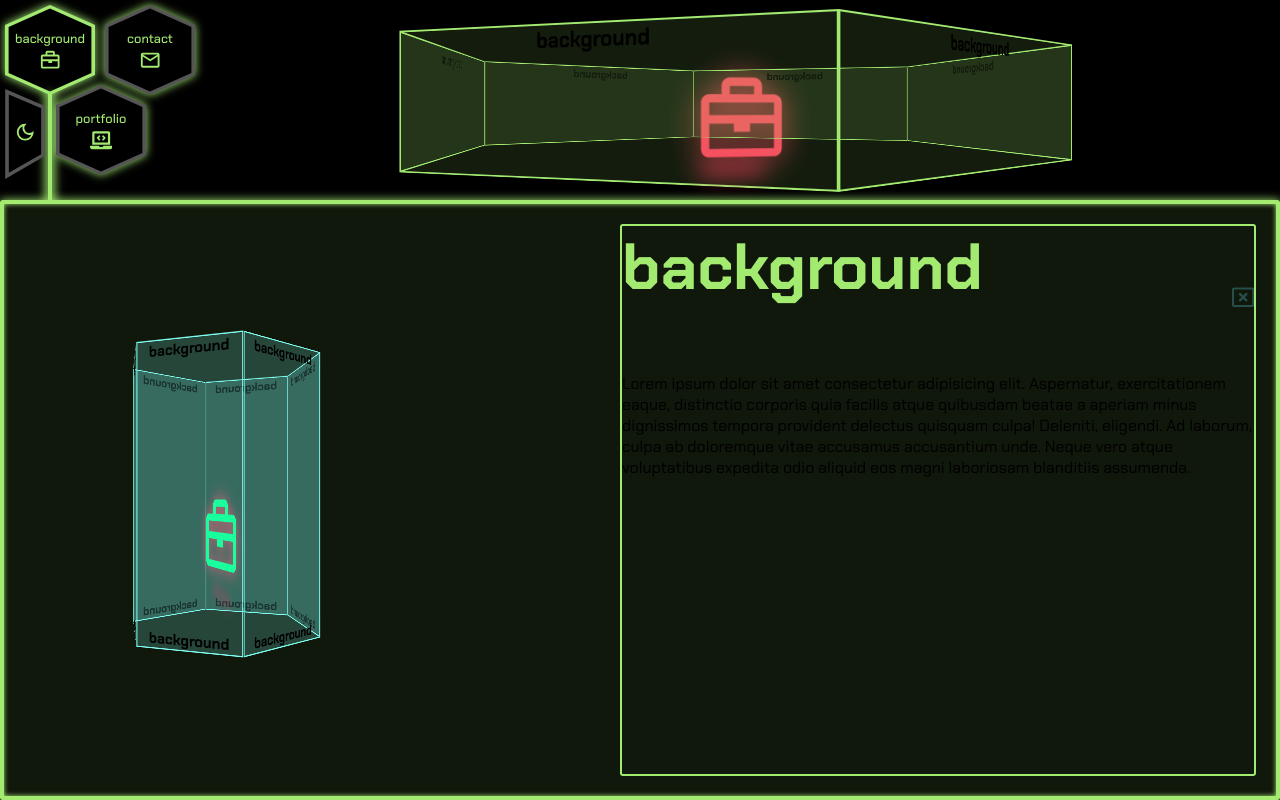
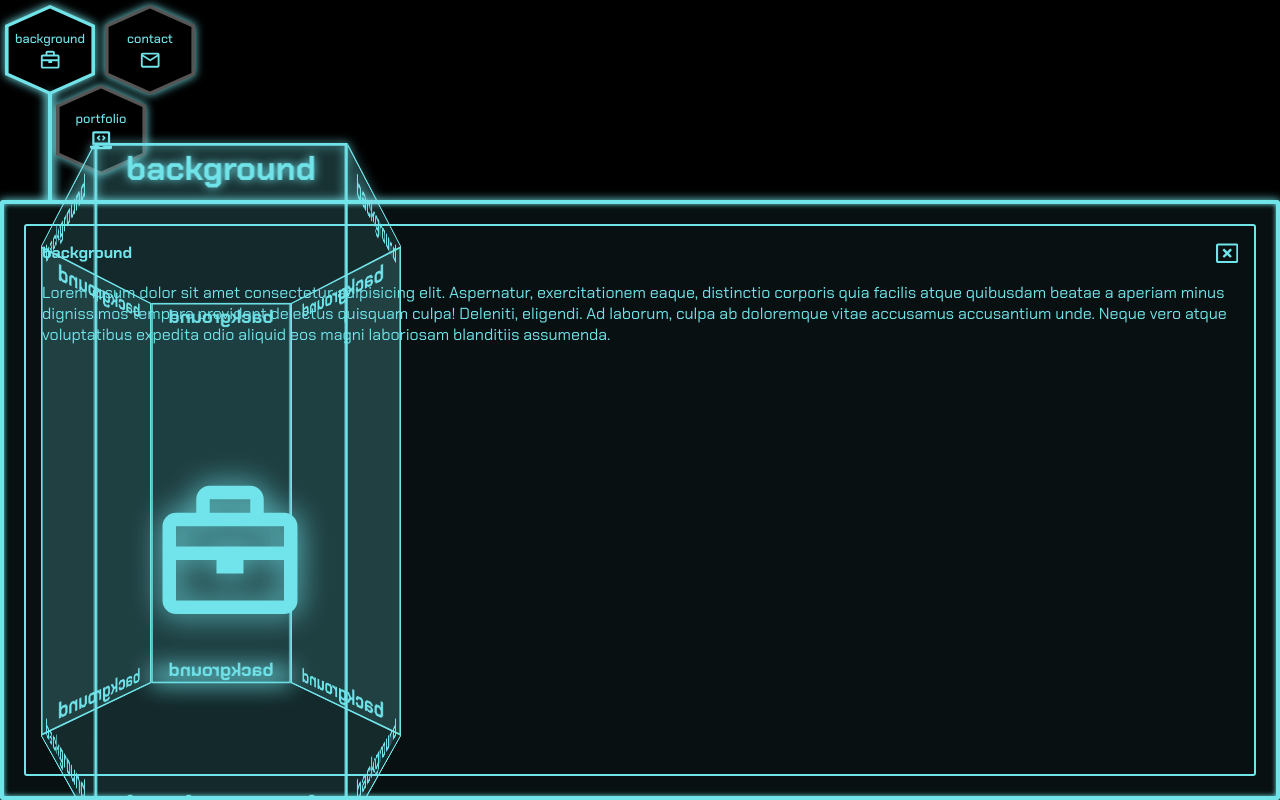
Before and after one commit to a-stepanian/portfolio-v2, a React (Create React App) app: page / in a window 1280 px wide. Both pictures are taken after a click on the button "background". Built offline with nearby package versions, Linux system fonts and the light colour scheme.

Commit message:
Refactors three dimensional components

```diff
--- a/src/App.tsx
+++ b/src/App.tsx
@@ -3,7 +3,7 @@ import styled, { ThemeProvider } from "styled-components";
 import { Hexagon } from "./Components/Hexagon";
 import { DarkModeBtn } from "./Components/DarkModeBtn";
 import { useAppContext } from "./AppContext";
-import ThreeDimensionsWide from "./Components/ThreeDimensionsMobile";
+import ThreeDimensionsMobile from "./Components/ThreeDimensionsMobile";
 
 export const App = () => {
   const { btnClicked, colorScheme } = useAppContext();
@@ -56,11 +56,13 @@ export const App = () => {
             <div className="bottom-hexagon">
               <Hexagon lightColor={"blue"} text={"portfolio"} />
             </div>
-            <DarkModeBtn />
+            {/* <DarkModeBtn /> */}
           </nav>
-          <div className="three-dimensions-mobile-wrapper">
-            <ThreeDimensionsWide />
-          </div>
+          {btnClicked !== "" && (
+            <div className="three-dimensions-mobile-wrapper">
+              <ThreeDimensionsMobile />
+            </div>
+          )}
         </div>
       </Wrapper>
     </ThemeProvider>
@@ -77,7 +79,7 @@ const Wrapper = styled.div`
   height: 100vh;
   overflow: hidden;
   background-color: ${props => props.theme.bgColor};
-  & * {
+  * {
     margin: 0;
     padding: 0;
     box-sizing: border-box;
@@ -85,7 +87,7 @@ const Wrapper = styled.div`
   }
   #site-wrapper {
     display: flex;
-    animation: appear 1s forwards;
+    animation: site-appear 1s forwards;
     nav {
       position: relative;
       width: 206px;
@@ -105,6 +107,7 @@ const Wrapper = styled.div`
       right: 0;
       width: calc(100vw - 206px);
       height: 200px;
+      animation: site-appear 1s forwards;
     }
   }
   /* Used for dark/light mode transition speed */
@@ -112,7 +115,7 @@ const Wrapper = styled.div`
     transition: 0.2s linear 0s !important;
   }
   /* Animations */
-  @keyframes appear {
+  @keyframes site-appear {
     0% {
       opacity: 0;
     }
--- a/src/AppContext.tsx
+++ b/src/AppContext.tsx
@@ -14,6 +14,7 @@ export interface IColorScheme {
   iconColor: string;
   threeDimensionsBackground: string;
   threeDimensionsBorder: string;
+  threeDimensionsOpacity: string;
 }
 
 export type TButtonText = "portfolio" | "background" | "contact" | "another" | "";
@@ -44,17 +45,18 @@ const AppContextProvider: React.FC<Props> = ({ children }) => {
   const [colorScheme, setColorScheme] = useState<IColorScheme>({
     isDarkMode: true,
     bgColor: "#000000",
-    hexBorderColor: "#ff3e5e",
+    hexBorderColor: "#71e4ea",
     hoverColor: "#000000",
-    textColor: "#A3EA71",
-    textColorMuted: "#ff3e5e",
-    panelBg: "#10170b",
-    hexagonOutline: "#A3EA71",
-    glowColor: "#A3EA71",
-    iconGlow: "#ff3e5e",
-    iconColor: "#ff3e5e",
-    threeDimensionsBackground: "#A3EA711e",
-    threeDimensionsBorder: "#A3EA71"
+    textColor: "#71e4ea",
+    textColorMuted: "#71e4ea",
+    panelBg: "#081011",
+    hexagonOutline: "#71e4ea",
+    glowColor: "#71e4ea",
+    iconGlow: "#71e4ea",
+    iconColor: "#71e4ea",
+    threeDimensionsBackground: "#71e4ea1e",
+    threeDimensionsBorder: "#71e4ea",
+    threeDimensionsOpacity: "0"
   });
 
   const updateBtnClicked = (info: TButtonText) => setBtnClicked(info);
--- a/src/Components/InfoPanel.tsx
+++ b/src/Components/InfoPanel.tsx
@@ -20,8 +20,8 @@ const InfoPanel = (props: IInfoPanelProps) => {
   return (
     <Wrapper>
       <div className={`panel ${btnClicked} ${isOpen ? "open" : ""}`} style={{ left: leftOffset }}>
-        <InfoPanelContents text={text} />
-        <ThreeDimensions />
+        {text !== "" && <InfoPanelContents text={text} />}
+        {text !== "" && <ThreeDimensions />}
       </div>
     </Wrapper>
   );
@@ -49,67 +49,16 @@ const Wrapper = styled.section`
     & * {
       opacity: 0;
     }
-    .panel-header {
-      display: flex;
-      justify-content: space-between;
-      h1,
-      p {
-        color: ${props => props.theme.textColor};
-      }
-      .icon {
-        font-size: 9rem;
-        color: #274e4b;
-      }
-      h1 {
-        font-size: 4rem;
-        margin-bottom: 4rem;
-      }
-      button {
-        padding: 0;
-        border: none;
-        background: none;
-        &:hover {
-          cursor: pointer;
-        }
-        .icon {
-          font-size: 1.4rem;
-        }
-      }
-      animation: appear 1s linear 0.6s forwards;
-    }
-  }
-  /* .panel.contact {
-    left: 148.5px;
-  }
-  .panel.background {
-    left: 48.5px;
-  } */
-  .panel.open {
-    left: 0 !important;
   }
   .open {
+    left: 0 !important;
     width: 100vw;
     opacity: 1;
     padding: 1rem;
-    transition: width 0.2s linear 0.6s, padding 0.1s linear 0.6s, left 0.1s linear 0.6s, opacity 0.01s linear 0.6s;
+    transition: width 0.2s linear 0.6s, padding 0.1s linear 0.6s, left 0.2s linear 0.6s, opacity 0.01s linear 0.6s;
     & * {
-      transition: opacity 0.1s linear 0.6s;
+      transition: opacity 0.8s linear 0.8s;
       opacity: 1;
-    }
-  }
-  /* Media queries */
-  @media (min-width: 990px) {
-    .open {
-      transition: width 0.2s linear 0.6s, padding 0.01s linear 0.6s, left 0.2s linear 0.6s, opacity 0.01s linear 0.6s;
-    }
-  }
-  /* Animations */
-  @keyframes appear {
-    0% {
-      opacity: 0;
-    }
-    100% {
-      opacity: 1 !important;
     }
   }
 `;
--- a/src/Components/InfoPanelContents.tsx
+++ b/src/Components/InfoPanelContents.tsx
@@ -36,15 +36,15 @@ const InfoPanelContents = (props: IInfoPanelContentsProps) => {
 
 const Wrapper = styled.section`
   position: absolute;
-  top: 20px;
-  right: 20px;
-  width: 50%;
-  height: calc(100% - 40px);
+  top: 0;
+  bottom: 0;
+  left: 0;
+  right: 0;
+  height: 100%;
+  padding: 1rem !important;
   display: flex;
   flex-direction: column;
-  border: 2px solid ${props => props.theme.textColor};
-  border-radius: 3px;
-  overflow-y: scroll;
+  overflow-y: auto;
   &::-webkit-scrollbar {
     -webkit-appearance: none;
   }
@@ -64,19 +64,16 @@ const Wrapper = styled.section`
   .panel-header {
     display: flex;
     justify-content: space-between;
-    h1,
-    p {
+    h1 {
       color: ${props => props.theme.textColor};
-    }
-    .icon {
-      font-size: 9rem;
-      color: #274e4b;
-    }
-    h1 {
-      font-size: 4rem;
-      margin-bottom: 4rem;
+      font-size: 1rem;
+      margin-bottom: 1rem;
     }
     button {
+      height: 40px;
+      width: 40px;
+      display: flex;
+      justify-content: end;
       padding: 0;
       border: none;
       background: none;
@@ -85,18 +82,21 @@ const Wrapper = styled.section`
       }
       .icon {
         font-size: 1.4rem;
+        color: ${props => props.theme.textColor};
       }
     }
-    animation: appear 1s linear 0.6s forwards;
   }
-}
-/* Animations */
-@keyframes appear {
-  0% {
-    opacity: 0;
+  p {
+    color: ${props => props.theme.textColor};
   }
-  100% {
-    opacity: 1 !important;
+  @media (min-width: 768px) {
+    top: 20px;
+    bottom: 20px;
+    left: 20px;
+    right: 20px;
+    height: calc(100% - 40px);
+    border: 2px solid ${props => props.theme.textColor};
+    border-radius: 3px;
   }
 `;
 
--- a/src/Components/ThreeDimensions.tsx
+++ b/src/Components/ThreeDimensions.tsx
@@ -46,6 +46,9 @@ const ThreeDimensions = () => {
 };
 
 const Wrapper = styled.div`
+  display: none;
+  @media (min-width: 768px) {
+    display: block;
     position: absolute;
     top: 5%;
     left: 10%;
@@ -59,13 +62,13 @@ const Wrapper = styled.div`
       padding-top: 0.75rem;
       transform-style: preserve-3d;
       z-index: 1;
-    animation: infinite-spin 30s linear infinite;
+      animation: infinite-spin 30s linear infinite 5s;
       .face {
         position: absolute;
         width: 180px;
         height: 92%;
-      background-color: #7ffff233;
-      border: 2px solid #7ffff2;
+        background-color: ${props => props.theme.threeDimensionsBackground};
+        border: 2px solid ${props => props.theme.threeDimensionsBorder};
         display: flex;
         flex-direction: column;
         align-items: center;
@@ -78,6 +81,7 @@ const Wrapper = styled.div`
         animation-delay: 0.6s, 0;
         h5 {
           font-size: 1.5rem;
+          color: ${props => props.theme.iconGlow};
         }
       }
       /* Initial static positioning of the 3D object faces */
@@ -108,7 +112,7 @@ const Wrapper = styled.div`
         transform: translateY(0);
         animation: icon-bounce 6s ease-in-out infinite 0.1s;
         .icon {
-        color: #00ff88;
+          color: ${props => props.theme.iconColor};
           height: 100%;
           width: 100%;
           filter: drop-shadow(0 0 15px ${props => props.theme.iconGlow});
@@ -121,7 +125,7 @@ const Wrapper = styled.div`
         width: 120px;
         bottom: 16%;
         left: calc(50% - 60px);
-      background-color: rgba(255, 0, 60, 0.49);
+        background-color: ${props => props.theme.iconGlow};
         animation: shadow-spin-and-pulse 6s ease-in-out infinite;
         transform: scale(1.2);
         filter: blur(10px);
@@ -182,6 +186,7 @@ const Wrapper = styled.div`
         transform: translateZ(calc(180px / 2 / -0.5774)) rotateY(360deg);
       }
     }
+  }
 `;
 
 export default ThreeDimensions;
--- a/src/Components/ThreeDimensionsMobile.tsx
+++ b/src/Components/ThreeDimensionsMobile.tsx
@@ -34,7 +34,7 @@ const ThreeDimensionsMobile = () => {
         {btnClicked === "background" && <BiBriefcase className="icon" />}
         {btnClicked === "contact" && <MdMailOutline className="icon" />}
       </div>
-      <div className="icon-shadow"></div>
+      {btnClicked !== "" && <div className="icon-shadow"></div>}
     </Wrapper>
   );
 };
@@ -43,7 +43,7 @@ const Wrapper = styled.div`
   position: absolute;
   top: 3%;
   left: calc((100vw - 206px - calc((100vw - 206px) / 2)) / 2);
-  width: calc((100vw - 250px) / 2);
+  width: calc((100vw - 200px) / 2);
   height: 200px;
   perspective: calc(50vw); // Viewer's "distance" from the 3D object
   .three-d-object {
@@ -52,13 +52,13 @@ const Wrapper = styled.div`
     padding-top: 0.75rem;
     transform-style: preserve-3d;
     z-index: 1;
-    animation: infinite-spin 30s linear infinite;
+    animation: infinite-spin-mobile 30s linear infinite;
     .face {
       position: absolute;
       height: 92%;
-      width: calc((100vw - 250px) / 2);
+      width: calc((100vw - 200px) / 2);
       background-color: ${props => props.theme.threeDimensionsBackground};
-      border: 2px solid ${props => props.theme.threeDimensionsBorder};
+      border: 2px solid ${props => props.theme.iconGlow};
       display: flex;
       flex-direction: column;
       align-items: center;
@@ -69,27 +69,28 @@ const Wrapper = styled.div`
       animation-timing-function: linear, linear;
       animation-delay: 0.6s, 0s;
       h5 {
-        font-size: 1.5rem;
+        font-size: 0.6rem;
+        color: ${props => props.theme.iconGlow};
       }
     }
     /* Initial static positioning of the 3D object faces */
     .side1 {
-      transform: rotateY(0deg) translateZ(calc(calc((100vw - 250px) / 2) / 2 / 0.5774));
+      transform: rotateY(0deg) translateZ(calc(calc((100vw - 200px) / 2) / 2 / 0.5774));
     }
     .side2 {
-      transform: rotateY(60deg) translateZ(calc(calc((100vw - 250px) / 2) / 2 / 0.5774));
+      transform: rotateY(60deg) translateZ(calc(calc((100vw - 200px) / 2) / 2 / 0.5774));
     }
     .side3 {
-      transform: rotateY(120deg) translateZ(calc(calc((100vw - 250px) / 2) / 2 / 0.5774));
+      transform: rotateY(120deg) translateZ(calc(calc((100vw - 200px) / 2) / 2 / 0.5774));
     }
     .side4 {
-      transform: rotateY(180deg) translateZ(calc(calc((100vw - 250px) / 2) / 2 / 0.5774));
+      transform: rotateY(180deg) translateZ(calc(calc((100vw - 200px) / 2) / 2 / 0.5774));
     }
     .side5 {
-      transform: rotateY(240deg) translateZ(calc(calc((100vw - 250px) / 2) / 2 / 0.5774));
+      transform: rotateY(240deg) translateZ(calc(calc((100vw - 200px) / 2) / 2 / 0.5774));
     }
     .side6 {
-      transform: rotateY(300deg) translateZ(calc(calc((100vw - 250px) / 2) / 2 / 0.5774));
+      transform: rotateY(300deg) translateZ(calc(calc((100vw - 200px) / 2) / 2 / 0.5774));
     }
   }
   /* Bouncing icon and shadow */
@@ -104,21 +105,21 @@ const Wrapper = styled.div`
       color: ${props => props.theme.iconColor};
       height: 100%;
       width: 100%;
-      filter: drop-shadow(0 0 15px ${props => props.theme.iconGlow});
+      filter: drop-shadow(0 0 10px ${props => props.theme.iconGlow});
     }
   }
   .icon-shadow {
     z-index: 1;
     position: absolute;
-    height: 8px;
+    height: 10px;
     border-radius: 60px;
     width: 60px;
-    top: 160px;
-    left: calc(50% - 30px);
+    top: 150px;
+    left: calc(50% - 20px);
     background-color: ${props => props.theme.iconGlow};
-    filter: blur(13px);
+    filter: blur(30px);
     transform: scale(1.2);
-    animation: shadow-spin-and-pulse 6s ease-in-out infinite 0.1s;
+    animation: shadow-pulse 6s ease-in-out infinite 0.2s;
   }
   /* Animations */
   @keyframes appear {
@@ -142,20 +143,21 @@ const Wrapper = styled.div`
       transform: translateY(30px) rotateY(-30deg);
     }
   }
-  @keyframes shadow-spin-and-pulse {
+  @keyframes shadow-pulse {
     0%,
     50%,
     100% {
-      transform: scale(1.2) rotateZ(0) translateY(-2px);
-      filter: blur(13px);
+      filter: blur(30px);
     }
+    /* facing right */
     25% {
-      transform: scale(1) rotateZ(-5deg) translateY(0px) rotateY(10deg);
-      filter: blur(6px);
+      filter: blur(20px);
+      left: calc(50% - 25px);
     }
+    /* facing left */
     75% {
-      transform: scale(1) rotateZ(5deg) translateY(0px) rotateY(-10deg);
-      filter: blur(6px);
+      filter: blur(20px);
+      left: calc(50% - 15px);
     }
   }
   @keyframes shift-face-z-index {
@@ -169,13 +171,22 @@ const Wrapper = styled.div`
       z-index: 0;
     }
   }
-  @keyframes infinite-spin {
+  @keyframes infinite-spin-mobile {
     0% {
-      transform: translateZ(calc(calc((100vw - 250px) / 2) / 2 / -0.5774)) rotateY(0deg);
+      transform: translateZ(calc(calc((100vw - 200px) / 2) / 2 / -0.5774)) rotateY(0deg);
     }
     100% {
-      transform: translateZ(calc(calc((100vw - 250px) / 2) / 2 / -0.5774)) rotateY(360deg);
+      transform: translateZ(calc(calc((100vw - 200px) / 2) / 2 / -0.5774)) rotateY(360deg);
     }
+  }
+  @media (min-width: 380px) {
+    .three-d-object .face h5 {
+      font-size: 0.9rem;
+      color: ${props => props.theme.iconGlow};
+    }
+  }
+  @media (min-width: 768px) {
+    display: none;
   }
 `;
 
```
Lines whose indentation alone changed are shown as unchanged.
